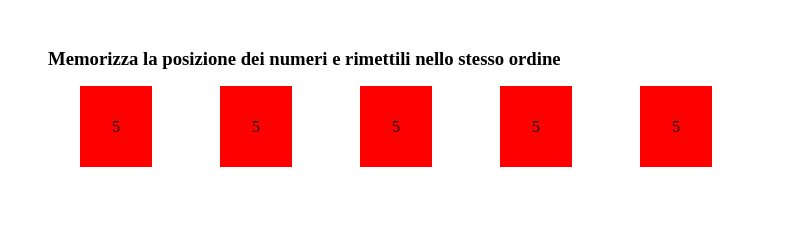
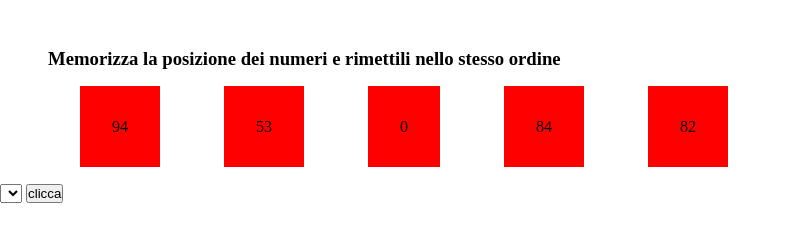
Before and after one commit to TommasoGalistu/js-simon, a plain HTML site: page index.html in a window 1280 px wide. Shown: the whole page, without its empty margins (0-791 px from the left). Drawn offline with Linux system fonts and the light colour scheme.

Commit message:
add: number create dynamically

```diff
--- a/index.html
+++ b/index.html
@@ -10,11 +10,13 @@
 
         <div class="container">
             <h3>Memorizza la posizione dei numeri e rimettili nello stesso ordine</h3>
-            <span class="number">5</span>
-            <span class="number">5</span>
-            <span class="number">5</span>
-            <span class="number">5</span>
-            <span class="number">5</span>
+
+        </div>
+        <div class="contInput">
+            <select name="" id="">
+
+            </select>
+            <button>clicca</button>
         </div>
         <script src="js/myjs.js"></script>
     </body>
--- a/js/myjs.js
+++ b/js/myjs.js
@@ -6,5 +6,7 @@ while(arrNumeri.length < 5){
     let num = Math.floor(Math.random() * 101)
     if(!arrNumeri.includes(num)){
         arrNumeri.push(num)
+        container.innerHTML += `<span class="number">${num}</span>`
+
     }
 }
```
